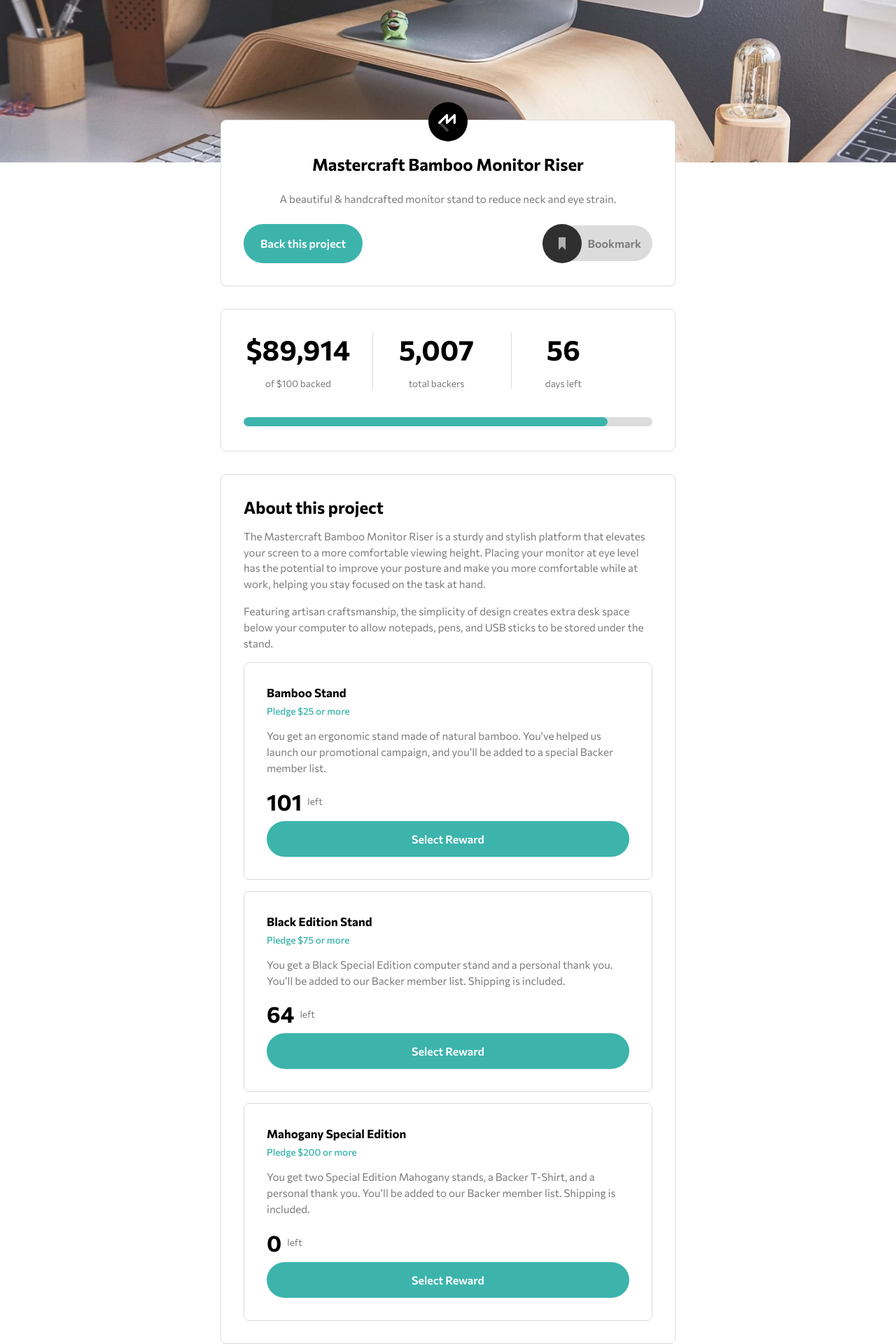
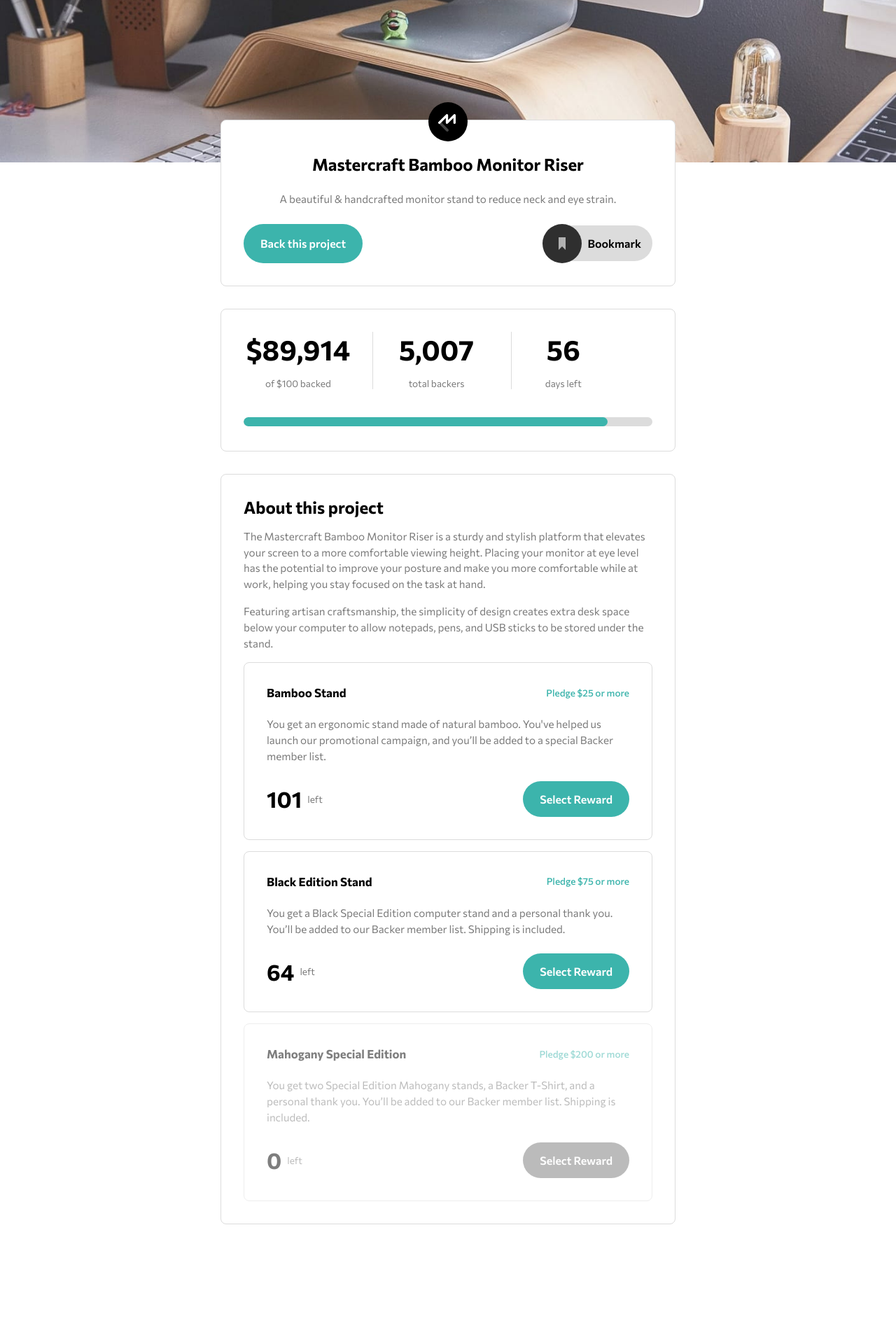
Before and after one commit to molinax18/crowdfunding_frontendmentor, a React (Vite) app: page / in a window 1280 px wide. Shown: the part 88-2008 px from the top of the page at 70% size. After the commit the page ends 1853 px from the top, so only its background shows below. Built offline with nearby package versions, Linux system fonts and the light colour scheme.

Commit message:
new styles (complete): Reward.module BookmarkIcon.module | components updated (complete): Button, Support

```diff
--- /dev/null
+++ b/src/components/styles/BookmarkIcon.module.css
@@ -0,0 +1,15 @@
+.bmIconMarked g {
+  color: var(--dark-cyan);
+}
+
+.bmIconMarked path {
+  color: white;
+}
+
+.bookmarkIcon:not(.bmIconMarked) circle {
+  color: #2F2F2F;
+}
+
+.bookmarkIcon:not(.bmIconMarked) path {
+  color: #B1B1B1;
+}
--- a/src/components/styles/Button.module.css
+++ b/src/components/styles/Button.module.css
@@ -1,7 +1,9 @@
+.buttonDisabled {
+  background-color: var(--dark-gray);
+}
+
 .button {
   color: white;
-  cursor: pointer;
-  background-color: var(--moderate-cyan);
   font-size: 1rem;
   font-weight: 600;
   border-radius: 2rem;
@@ -10,6 +12,11 @@
   transition: background-color .1s ease-out;
 }
 
-.button:hover, button:focus {
+.button:not(.buttonDisabled) {
+  background-color: var(--moderate-cyan);
+}
+
+.button:not(.buttonDisabled):hover, button:focus {
+  cursor: pointer;
   background-color: var(--dark-cyan);
 }
--- a/src/components/styles/Reward.module.css
+++ b/src/components/styles/Reward.module.css
@@ -29,3 +29,19 @@
   color: var(--dark-gray);
   font-weight: normal;
 }
+
+.rewardDisabled {
+  opacity: .5;
+}
+
+@media (width >= 640px) {
+  .rewardContainer {
+    gap: 1.5rem;
+  }
+
+  .rewardContainer header, .rewardContainer footer {
+    display: flex;
+    align-items: center;
+    justify-content: space-between;
+  }
+}
--- a/src/components/styles/Support.module.css
+++ b/src/components/styles/Support.module.css
@@ -5,7 +5,7 @@
   gap: 1.5rem;
 
   text-align: center;
-  margin-top: -4rem;
+  margin-top: -5rem;
 }
 
 .support header {
@@ -46,7 +46,7 @@
   padding-left: 2rem;
   border-radius: 0 2rem 2rem 0;
   font-weight: 600;
-  color: var(--dark-gray);
+  color: var(--bm-txt-color);
   margin-left: -1.5rem;
 }
 
@@ -54,6 +54,10 @@
   opacity: .8;
 }
 
+.bmMarked {
+  color: var(--dark-cyan);
+}
+
 @media (width >= 640px) {
   .bookmarkContainer span {
     display: block;
--- a/src/components/support/index.tsx
+++ b/src/components/support/index.tsx
@@ -1,9 +1,18 @@
-import style from '../styles/Support.module.css'
+import { useState } from 'react'
 import Button from '../ui/button'
 import BookmarkIcon from '../ui/icons/BookmarkIcon'
+import style from '../styles/Support.module.css'
 
 const Support = () => {
-  const { support, masterCraftLogo, supportFooter, bookmarkContainer } = style
+  const [isMarked, setIsMarked] = useState(false)
+  const toggleMarked = () => setIsMarked(!isMarked)
+  const {
+    support,
+    masterCraftLogo,
+    supportFooter,
+    bookmarkContainer,
+    bmMarked
+  } = style
 
   return (
     <section className={`${support} card`}>
@@ -13,15 +22,23 @@ const Support = () => {
           alt='Logo Mastercraft'
           className={masterCraftLogo}
         />
+
         <h2>Mastercraft Bamboo Monitor Riser</h2>
       </header>
+
       <p className='paragraph'>
         A beautiful & handcrafted monitor stand to reduce neck and eye strain.
       </p>
+
       <div className={supportFooter}>
         <Button>Back this project</Button>
-        <span className={bookmarkContainer}>
-          <BookmarkIcon />
+
+        <span
+          className={`${bookmarkContainer} ${isMarked ? bmMarked : ''}`}
+          onClick={toggleMarked}
+        >
+          <BookmarkIcon marked={isMarked} />
+
           <span>Bookmark</span>
         </span>
       </div>
--- a/src/components/ui/button/index.tsx
+++ b/src/components/ui/button/index.tsx
@@ -1,12 +1,21 @@
 import style from '../../styles/Button.module.css'
 
-interface Props {
+interface Props extends React.ButtonHTMLAttributes<HTMLButtonElement> {
   children: React.ReactNode
-  onClick?: () => void
 }
 
-const Button = ({ children, onClick }: Props) => {
-  return <button className={style.button}>{children}</button>
+const Button = ({ children, onClick, disabled }: Props) => {
+  const { button, buttonDisabled } = style
+
+  return (
+    <button
+      className={`${button} ${disabled ? buttonDisabled : ''}`}
+      onClick={onClick}
+      disabled={disabled}
+    >
+      {children}
+    </button>
+  )
 }
 
 export default Button
--- a/src/components/ui/icons/BookmarkIcon.tsx
+++ b/src/components/ui/icons/BookmarkIcon.tsx
@@ -1,25 +1,30 @@
+import style from '../../styles/BookmarkIcon.module.css'
+
 interface Props {
-  onClick?: () => void
+  marked: boolean
 }
 
-const BookmarkIcon = ({ onClick }: Props) => {
+const BookmarkIcon = ({ marked }: Props) => {
+  const { bookmarkIcon, bmIconMarked } = style
+
   return (
     <svg
       width='56'
       height='56'
+      className={`${bookmarkIcon} ${marked ? bmIconMarked : ''}`}
     >
       <g
-        fill='none'
+        fill='currentColor'
         fillRule='evenodd'
       >
         <circle
-          fill='#2F2F2F'
+          fill='currentColor'
           cx='28'
           cy='28'
           r='28'
         />
         <path
-          fill='#B1B1B1'
+          fill='currentColor'
           d='M23 19v18l5-5.058L33 37V19z'
         />
       </g>
--- a/src/components/ui/reward/index.tsx
+++ b/src/components/ui/reward/index.tsx
@@ -8,9 +8,13 @@ interface Props {
 
 const Reward = ({ reward }: Props) => {
   const { name, pledge, description, amount } = reward
+  const { rewardContainer, rewardDisabled } = style
+  const hasDisabled = amount === 0
 
   return (
-    <article className={`card ${style.rewardContainer}`}>
+    <article
+      className={`card ${rewardContainer} ${hasDisabled ? rewardDisabled : ''}`}
+    >
       <header>
         <h3>{name}</h3>
         <span>Pledge ${pledge} or more</span>
@@ -23,7 +27,7 @@ const Reward = ({ reward }: Props) => {
           {amount}
           <span>left</span>
         </strong>
-        <Button>Select Reward</Button>
+        <Button disabled={hasDisabled}>Select Reward</Button>
       </footer>
     </article>
   )
--- a/src/index.css
+++ b/src/index.css
@@ -48,6 +48,7 @@ a {
   width: 90%;
   max-width: 650px;
   margin-inline: auto;
+  padding: 1rem 0;
 }
 
 .paragraph {
```
